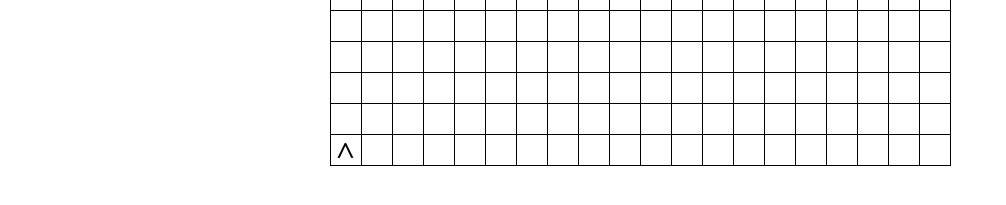
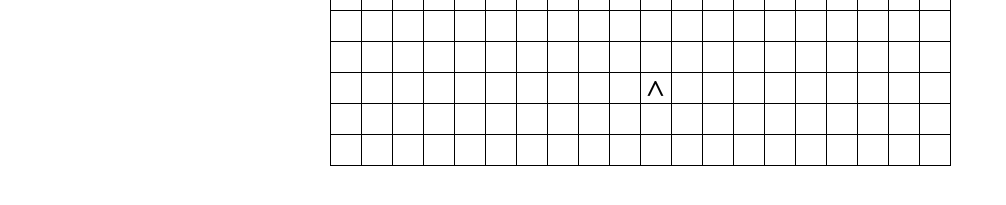
Before and after one commit to AlyxMoon/code-challenge-mars-rover, an Angular app: page / in a window 1280 px wide. Shown: the part 531-736 px from the top of the page, without its empty margins (0-1006 px from the left). Built offline with nearby package versions, Linux system fonts and the light colour scheme; what src would draw is missing.

Commit message:
set up app to control rover and navigate after brief pause

```diff
--- a/src/app/app.component.html
+++ b/src/app/app.component.html
@@ -1,7 +1,8 @@
 
 <main class="content" role="main">
   <RoverGrid
-    [width]="20"
-    [height]="20"
+    [width]="width"
+    [height]="height"
+    [rover]="rover.position"
   ></RoverGrid>
 </main>
--- a/src/app/app.component.ts
+++ b/src/app/app.component.ts
@@ -1,4 +1,8 @@
 import { Component } from '@angular/core'
+import { Rover } from 'src/typings'
+
+import navigateRover from './utils/navigateRover'
+import waitFor from './utils/waitFor'
 
 @Component({
   selector: 'app-root',
@@ -6,4 +10,19 @@ import { Component } from '@angular/core'
   styleUrls: ['./app.component.scss'],
 })
 export class AppComponent {
+  width = 20
+  height = 20
+  rover: Rover = {
+    position: { x: 10, y: 0, d: 'N' },
+    instructions: 'MM',
+  }
+
+  async operateRover (): Promise<void> {
+    await waitFor(1000)
+    navigateRover(this.rover)
+  }
+
+  constructor () {
+    this.operateRover()
+  }
 }
--- /dev/null
+++ b/src/app/utils/waitFor.ts
@@ -0,0 +1,6 @@
+
+const waitFor = async (time = 1000): Promise<void> => {
+  return new Promise(resolve => window.setTimeout(resolve, time))
+}
+
+export default waitFor
```
